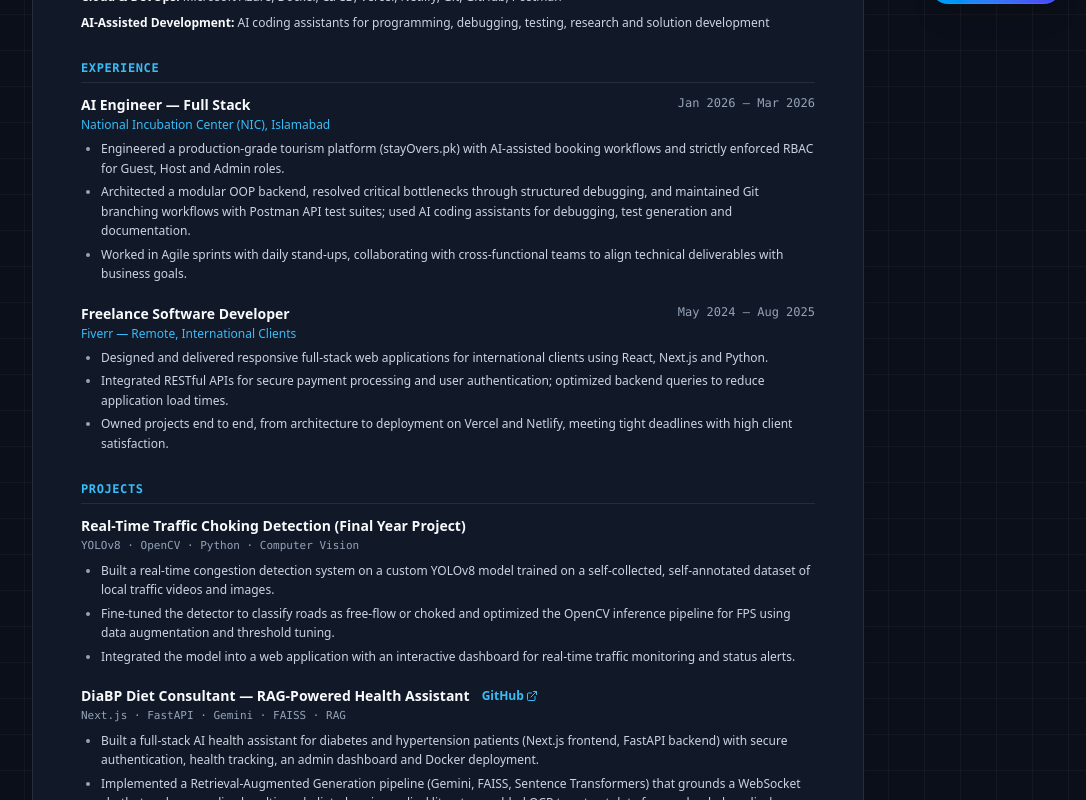
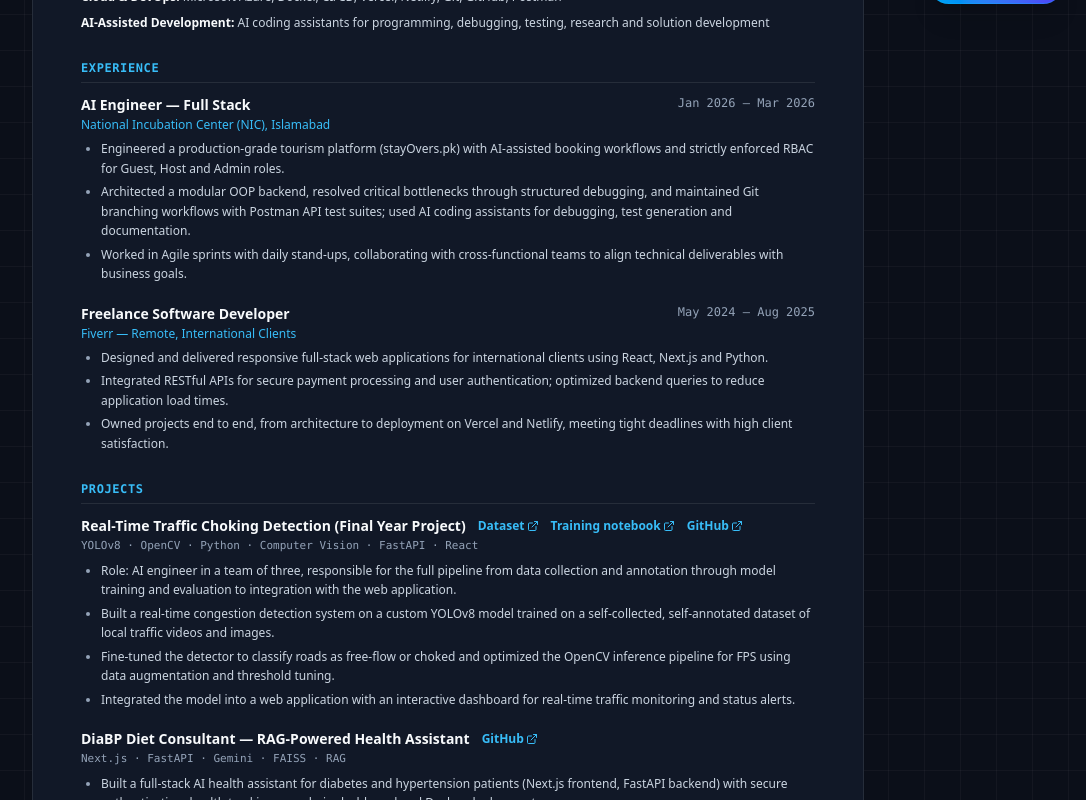
Before and after one commit to MuhammadAwais-32013/portfolio, a Next.js app: page /resume in a window 1280 px wide. Shown: the part 772-1572 px from the top of the page, without its empty margins (192-1278 px from the left). Built offline with nearby package versions, Linux system fonts and the light colour scheme.

Commit message:
update CV

```diff
--- a/app/resume/page.tsx
+++ b/app/resume/page.tsx
@@ -133,8 +133,14 @@ const industry = {
   projects: [
     {
       title: "Real-Time Traffic Choking Detection (Final Year Project)",
-      tech: "YOLOv8 · OpenCV · Python · Computer Vision",
+      tech: "YOLOv8 · OpenCV · Python · Computer Vision · FastAPI · React",
+      links: [
+        { label: "Dataset", href: "https://www.kaggle.com/datasets/muhammadawaisqrni/yolo-numl-dataset-1-0" },
+        { label: "Training notebook", href: "https://github.com/MuhammadAwais-32013/FYP_Yolo_Fine-Tuning" },
+        { label: "GitHub", href: "https://github.com/MuhammadAwais-32013/podcaster_crew" },
+      ],
       bullets: [
+         "Role:  AI engineer in a team of three, responsible for the full pipeline from data collection and annotation through model training and evaluation to integration with the web application.",
         "Built a real-time congestion detection system on a custom YOLOv8 model trained on a self-collected, self-annotated dataset of local traffic videos and images.",
         "Fine-tuned the detector to classify roads as free-flow or choked and optimized the OpenCV inference pipeline for FPS using data augmentation and threshold tuning.",
         "Integrated the model into a web application with an interactive dashboard for real-time traffic monitoring and status alerts.",
@@ -223,19 +229,19 @@ const academic = {
   projects: [
     {
       title: "Real-Time Traffic Choking Point Detector (Final Year Project)",
-      date: "June 2025 – Dec 2026",
       tech: "Team of three | YOLOv8, ByteTrack, OpenCV, FastAPI, React",
       links: [
         { label: "Dataset", href: "https://www.kaggle.com/datasets/muhammadawaisqrni/yolo-numl-dataset-1-0" },
         { label: "Training notebook", href: "https://github.com/MuhammadAwais-32013/FYP_Yolo_Fine-Tuning" },
+        { label: "GitHub", href: "https://github.com/MuhammadAwais-32013/podcaster_crew" },
       ],
       bullets: [
-        "Role: AI engineer in a team of three, responsible for the full pipeline from data collection and annotation through model training and evaluation to integration with the web application.",
-        "Built a real-time congestion monitoring system for two Islamabad junctions (NUML Gate, 7-Up Chowk). A self-collected four-class traffic dataset (1,642 images, 6,612 labelled objects; classes: Controller, Human, NUML bus, vehicle; 80/10/10 train/val/test split) and fine-tuned YOLOv8n (3.0M parameters, 6.3 MB) for 282 epochs (best epoch 232, about 2.7 h on a cloud GPU), combined with ByteTrack for multi-object tracking.",
-        "Results (validation split): mAP@50 89.5%, mAP@50–95 59.3%, precision 86.4%, recall 84.7%; 3.1 ms per image, 6.3 MB model. Per-class mAP@50: controller 96.6%, bus 95.3%, vehicle 88.0%, human 78.2%.",
-        "Results (test split): held-out test set (162 images, 799 instances): mAP@50 89.1%, mAP@50–95 54.8%, precision 82.2%, recall 86.8% (validation split: 89.5%, 59.3%, 86.4%, 84.7%). Test mAP@50 per class: NUML bus 95.9%, Controller 94.2%, vehicle 89.7%, Human 76.6%.",
-        "Inference: 3.1–5.7 ms per image on a Tesla T4 (Kaggle/Colab sessions). Confusion matrix shows errors are mostly background false positives (Human, vehicle) rather than class mix-ups; Human is the weakest class.",
-        "Combined the detector with ByteTrack for persistent IDs and count-based congestion rules; alerts are served through a FastAPI backend to a React monitoring dashboard and SMS.",
+        "Role:  AI engineer in a team of three, responsible for the full pipeline from data collection and annotation through model training and evaluation to integration with the web application.",
+        " Built a real-time congestion monitoring system for two Islamabad junctions (NUML Gate, 7-Up Chowk). Collected and annotated a four-class traffic dataset (1,642 images, 6,612 labelled objects; classes: Controller, Human, NUML bus, vehicle; 80/10/10 train/val/test split) and fine-tuned YOLOv8n (3.0M parameters, 6.3 MB) for 282 epochs (best epoch 232, about 2.7 h on a cloud GPU), combined with ByteTrack for multi-object tracking.",
+        "Validation results: mAP@50 89.5%, mAP@50–95 59.3%, precision 86.4%, recall 84.7%. Per-class mAP@50: Controller 96.6%, NUML bus 95.3%, vehicle 88.0%, Human 78.2%.",
+        "Held-out test results (162 images, 799 instances): mAP@50 89.1%, mAP@50–95 54.8%, precision 82.2%, recall 86.8%. Per-class mAP@50: NUML bus 95.9%, Controller 94.2%, vehicle 89.7%, Human 76.6%.",
+        "Inference and error analysis: 3.1–5.7 ms per image on a Tesla T4 (Kaggle/Colab sessions). The confusion  matrix shows errors are mostly background false positives (Human, vehicle) rather than class mix-ups; Human is the weakest class.",
+        "Integrated with Application Combined the detector with ByteTrack for persistent IDs and count-based congestion rules; alerts are served through a FastAPI backend to a React monitoring dashboard and SMS.",
       ],
     },
     {
@@ -701,11 +707,10 @@ export default function ResumePage() {
                 key={track}
                 onClick={() => setActiveTab(track)}
                 aria-pressed={activeTab === track}
-                className={`px-3 py-1.5 rounded-lg text-xs font-semibold transition-all ${
-                  activeTab === track
+                className={`px-3 py-1.5 rounded-lg text-xs font-semibold transition-all ${activeTab === track
                     ? "bg-[var(--accent)] text-slate-950 font-bold shadow-xs"
                     : "text-[var(--text-muted)] hover:text-[var(--foreground)]"
-                }`}
+                  }`}
               >
                 {track === "industry" ? "Industry Track" : "Academic Track"}
               </button>
```
